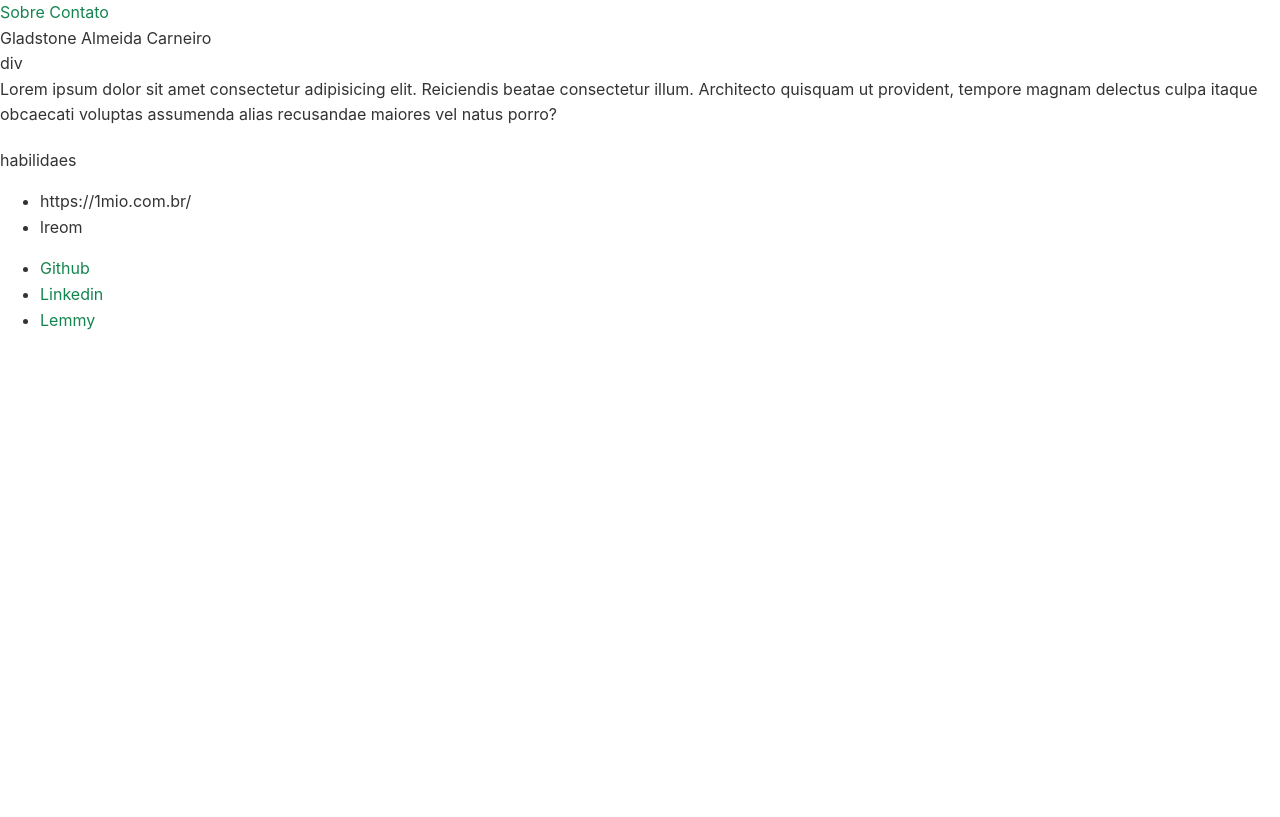
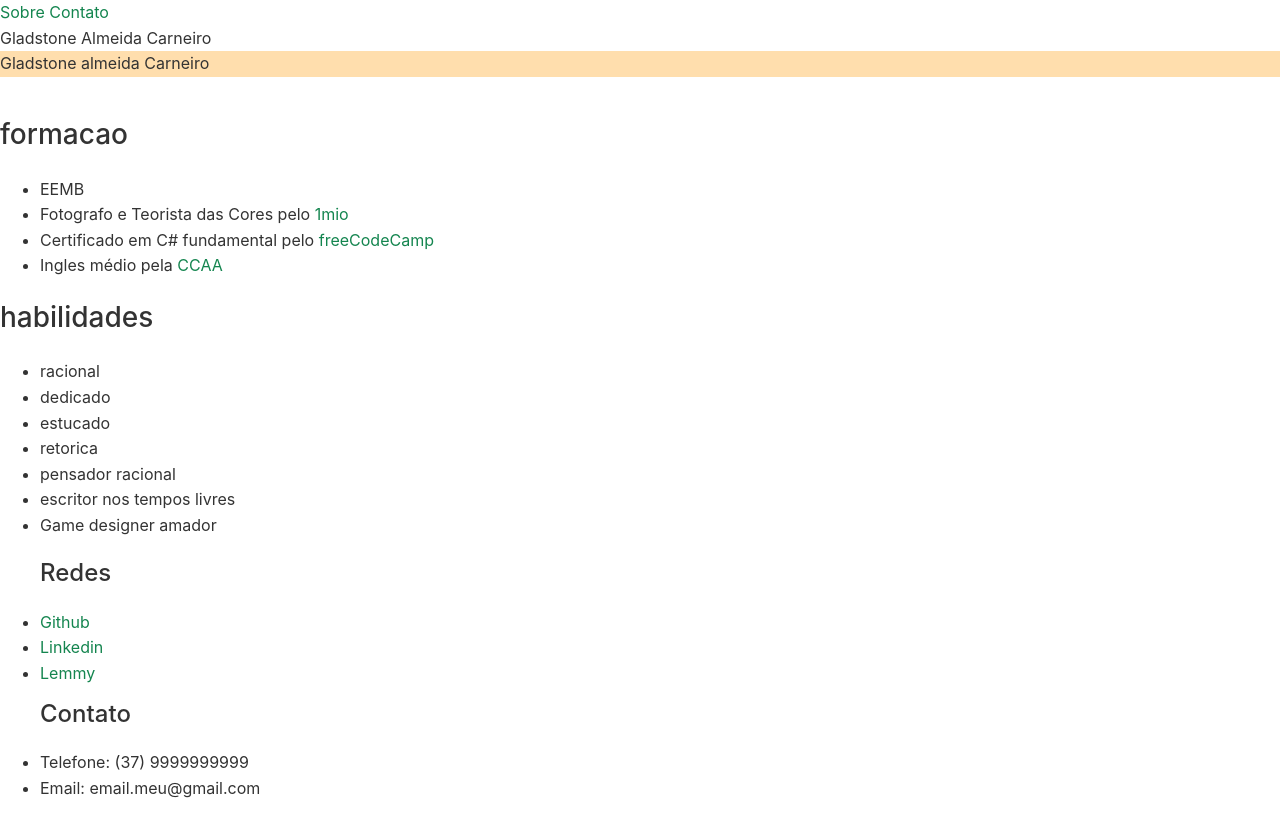
Before and after one commit to gladstone-ac/gladstone-ac.github.io, a website: page index.html in a window 1280 px wide. Drawn offline with nearby package versions, Linux system fonts and the light colour scheme.

Commit message:
Update index.html

```diff
--- a/index.html
+++ b/index.html
@@ -1,10 +1,10 @@
-<!DOCTYPE html>
+<!DOCTYPE HTML>
 <html lang="pt-BR">
 <head>
     <meta charset="UTF-8">
     <meta name="viewport" content="width=device-width, initial-scale=1.0">
     <meta name="description" content="Página profissional sobre mim">
-    <title>Gladstone Empresarial</title>
+    <title>Gladstone Contato Empresarial</title>
     <link rel="shortcut icon" href="favicon.ico" type="image/x-icon">
     <!-- O mesmo problema com o node ano passado: pega links relativos em a extensão do arquivo -->
     <link rel="stylesheet" href="../gladstone-ac.github.io/node_modules/chota/dist/chota.css">
@@ -13,29 +13,40 @@
   <nav><a href="">Sobre</a> <a href="">Contato</a></nav>
   <header>Gladstone Almeida Carneiro</header>
   <main>
-    div
-    <div>
-      <p>
-         Lorem ipsum dolor sit amet consectetur adipisicing elit. Reiciendis beatae consectetur illum. Architecto quisquam ut provident, tempore magnam delectus culpa itaque obcaecati voluptas assumenda alias recusandae maiores vel natus porro?
-      </p>
-      <div class="">
-        <h2></h2>
-      </div>
-      <p>
-        habilidaes
-        <ul>
-          <li>https://1mio.com.br/</li>
-          <li>lreom</li>
-        </ul>
-      </p>
-    </div>
+    <div style="background-color: navajowhite;">Gladstone almeida Carneiro</div>
+    <img src="" alt="">
   </main>
+  <div id="formacao">
+    <h2>formacao</h2>
+    <ul>
+      <li>EEMB</li>
+      <li>Fotografo e Teorista das Cores pelo <a href="https://1mio.com.br">1mio</a></li>
+      <li>Certificado em C# fundamental pelo <a href="https://www.freecodecamp.org/learn/foundational-c-sharp-with-microsoft/">freeCodeCamp</a></li>
+      <li>Ingles médio pela <a href="https://www.ccaa.com.br/">CCAA</a></li>
+    </ul>
+  </div>
+  <div id="habilidades">
+    <h2>habilidades</h2>
+    <ul>
+      <li>racional</li>
+      <li>dedicado</li>
+      <li>estucado</li>
+      <li>retorica</li>
+      <li>pensador racional</li>
+      <li>escritor nos tempos livres</li>
+      <li>Game designer amador</li>
+    </ul>
+  </div>
   <footer>
-    <div>
+    <div id="sobremais">
       <ul>
+        <h3>Redes</h3>
         <li><a href="https://github.com/gladstone-ac">Github</a></li>
         <li><a href="https://br.linkedin.com/">Linkedin</a></li>
         <li><a href="https://join-lemmy.org/?lang=pt">Lemmy</a></li>
+        <h3>Contato</h3>
+        <li>Telefone: (37) 9999999999</li>
+        <li>Email: email.meu@gmail.com</li>
       </ul>
     </div>
   </footer>
```
